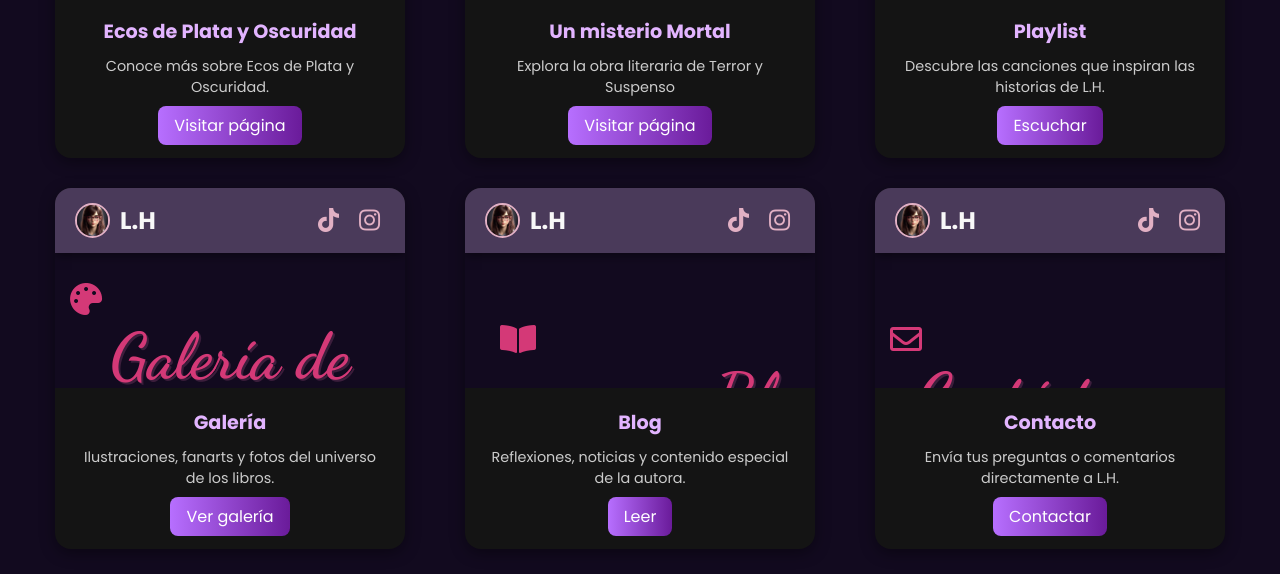
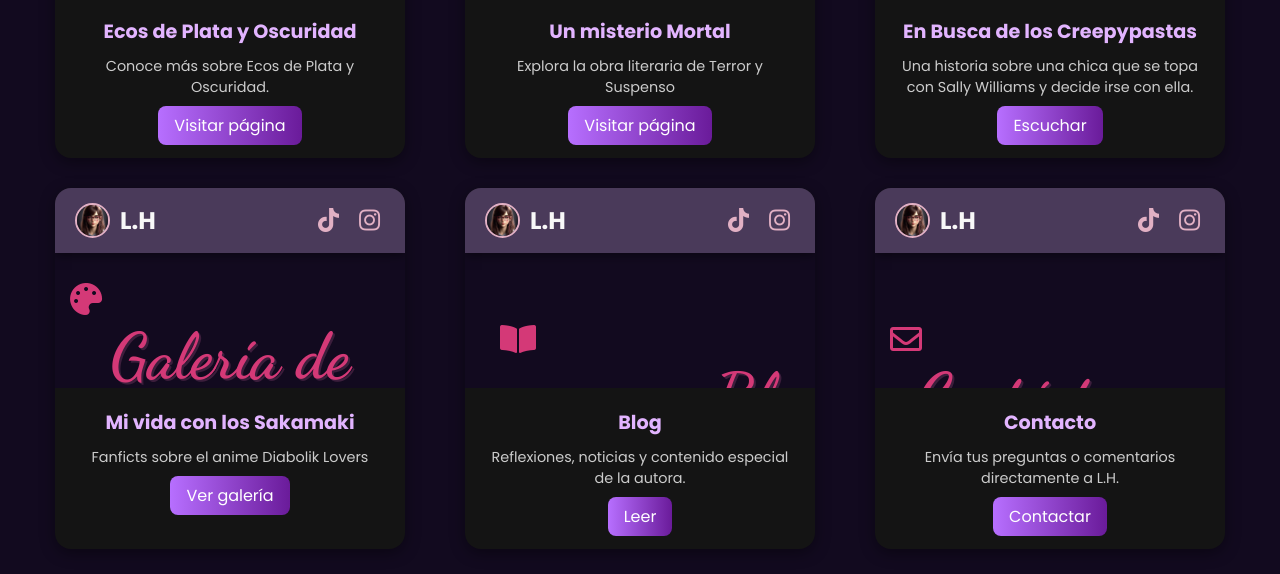
Before and after one commit to LeidyHerrera21/L.H, a plain HTML site: page paginas.html in a window 1280 px wide. Shown: the part 408-982 px from the top of the page. Drawn offline with Linux system fonts and the light colour scheme.

Commit message:
Update paginas.html

```diff
--- a/paginas.html
+++ b/paginas.html
@@ -157,9 +157,9 @@
             <div class="page-card">
                 <iframe src="playlist.html" class="page-preview"></iframe>
                 <div class="page-info">
-                    <h3>Playlist</h3>
-                    <p>Descubre las canciones que inspiran las historias de L.H.</p>
-                    <a href="playlist.html" target="_blank">Escuchar</a>
+                    <h3>En Busca de los Creepypastas</h3>
+                    <p>Una historia sobre una chica que se topa con Sally Williams y decide irse con ella.</p>
+                    <a href="https://leidyherrera21.github.io/En-Busca-de-los-Creepypastas/" target="_blank">Escuchar</a>
                 </div>
             </div>
 
@@ -167,9 +167,9 @@
             <div class="page-card">
                 <iframe src="galeria.html" class="page-preview"></iframe>
                 <div class="page-info">
-                    <h3>Galería</h3>
-                    <p>Ilustraciones, fanarts y fotos del universo de los libros.</p>
-                    <a href="galeria.html" target="_blank">Ver galería</a>
+                    <h3>Mi vida con los Sakamaki</h3>
+                    <p>Fanficts sobre el anime Diabolik Lovers</p>
+                    <a href="https://leidyherrera21.github.io/Mi-vida-con-los-Sakamaki/" target="_blank">Ver galería</a>
                 </div>
             </div>
 
```
